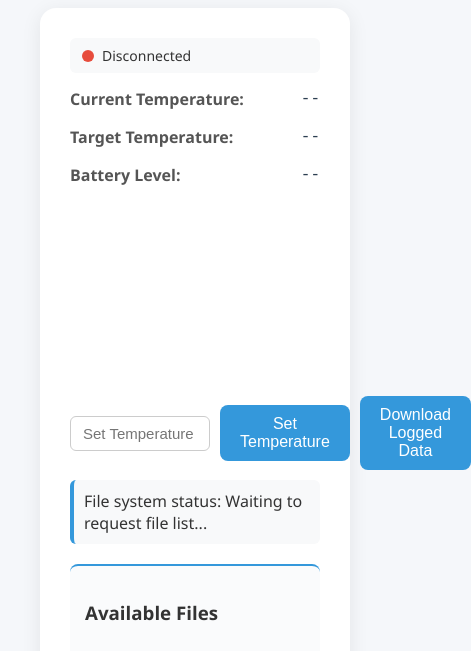
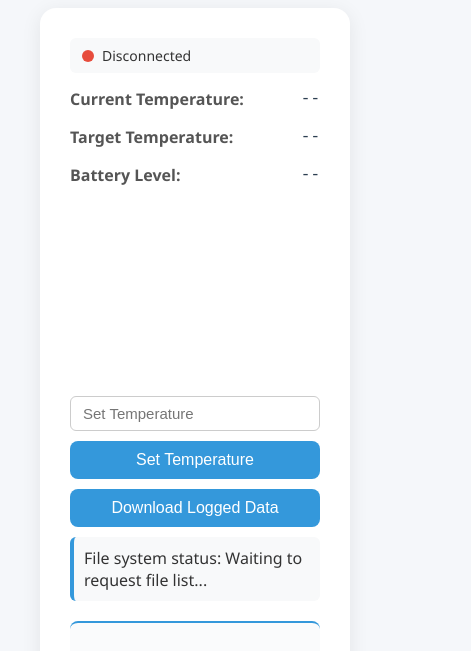
Before and after one commit to cheewengloh-sudo/website-test, a plain HTML site: page index.html in a window 390 px wide. Shown: the part 191-842 px from the top of the page, 471 px wide, since content can reach past the window. Drawn offline with nearby package versions, Linux system fonts and the light colour scheme.

Commit message:
pwa test button modification

```diff
--- a/index.html
+++ b/index.html
@@ -81,6 +81,33 @@
         display: flex;
         align-items: center;
         gap: 10px;
+        flex-wrap: wrap;
+        justify-content: center; /* Centers items when they wrap */
+      }
+
+      .input-row input[type="text"] {
+        width: 140px;
+        flex-shrink: 0;
+      }
+
+      .input-row button {
+        flex-shrink: 0;
+        white-space: nowrap;
+        min-width: 130px; /* Set based on your longest button text */
+      }
+
+      /* Optional: Add responsive behavior */
+      @media (max-width: 600px) {
+        .input-row {
+          flex-direction: column;
+          align-items: stretch;
+        }
+
+        .input-row input[type="text"],
+        .input-row button {
+          width: 100%;
+          min-width: unset;
+        }
       }
 
       .input-actions {
```
Lines whose indentation alone changed are shown as unchanged.
